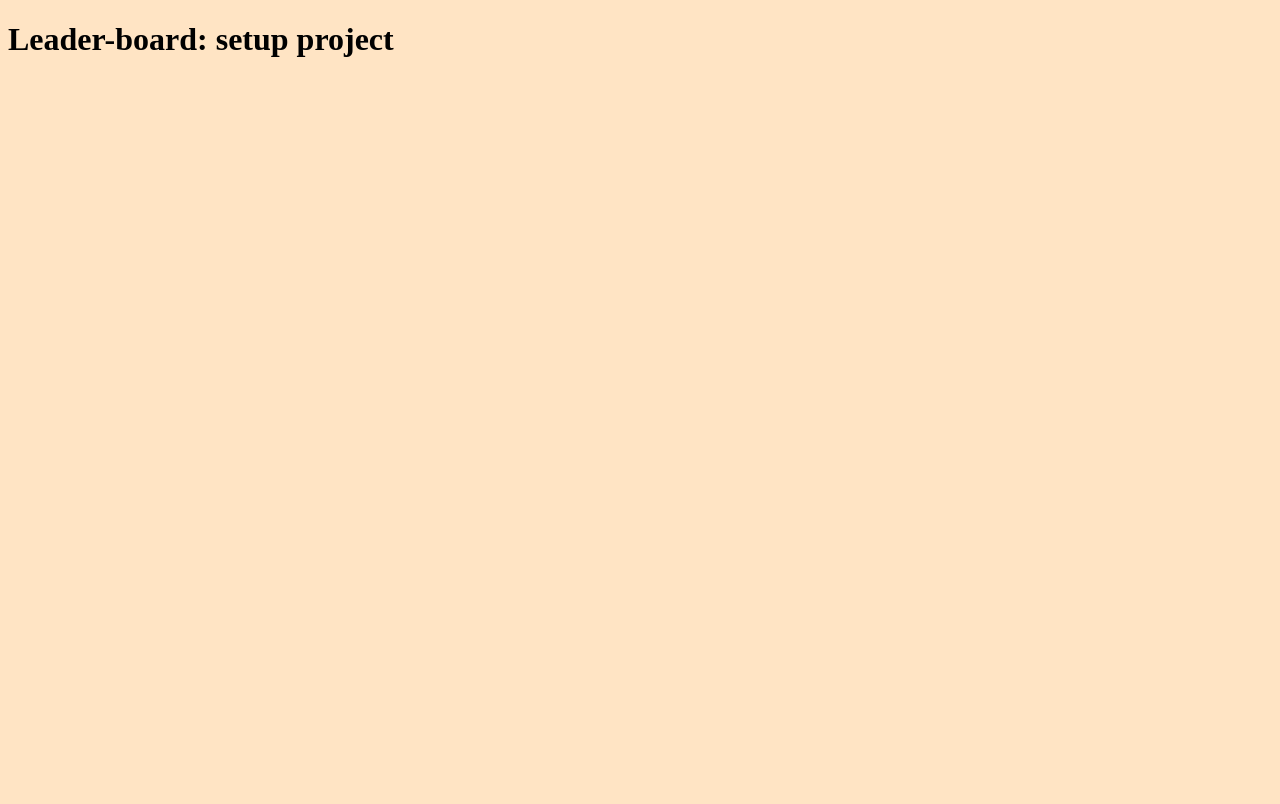
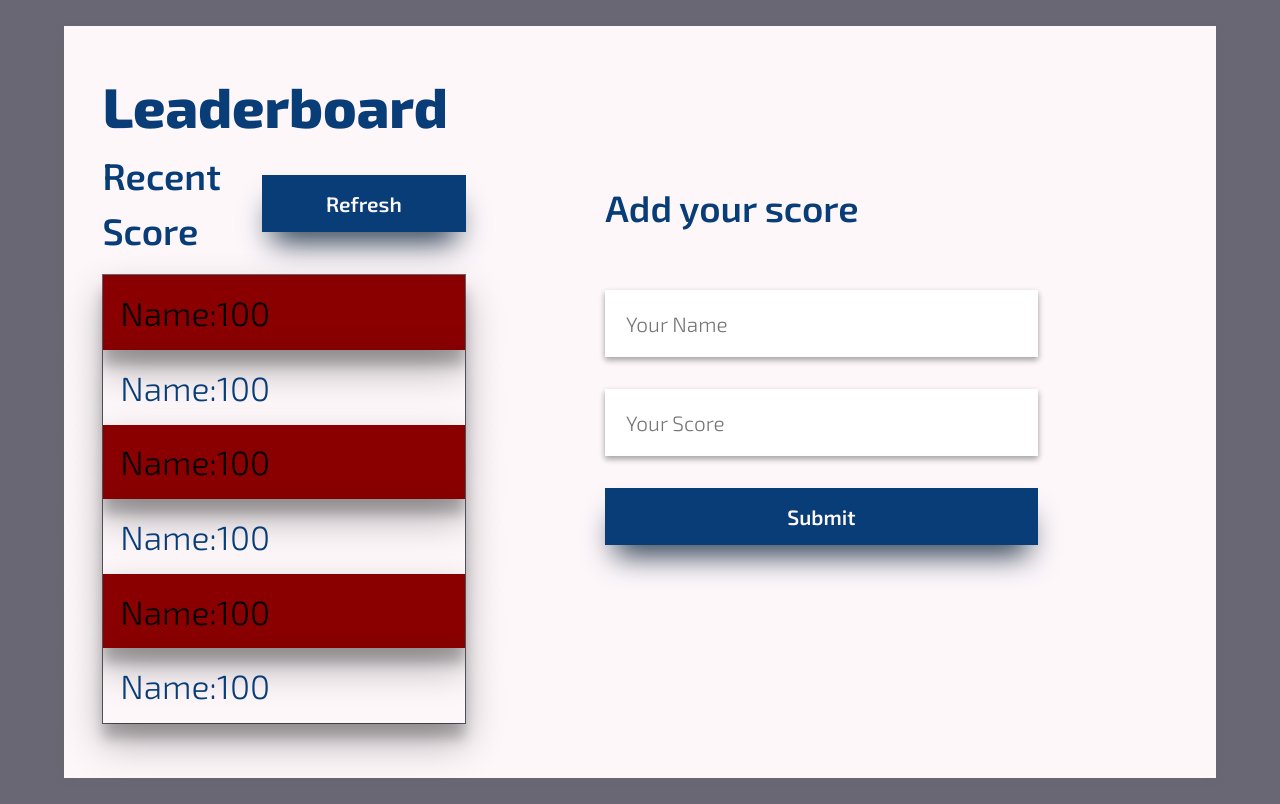
Before and after one commit to akos29/Leader-Board, a website built with webpack: page src/index.html in a window 1280 px wide. Built offline with nearby package versions, Linux system fonts and the light colour scheme.

Commit message:
Add index html and coresponding styling

```diff
--- a/src/index.html
+++ b/src/index.html
@@ -6,6 +6,37 @@
     <title>Leaderboard: setup project</title>
 </head>
 <body>
-    <h1>Leader-board: setup project</h1>
+    <div class="wrapper">
+        <head>
+            <h1>Leaderboard</h1>
+        </head>
+        <main>
+            <div class="recent-score">
+                <div class="top">
+                    <h2>Recent Score</h2>
+                    <button class="btn">
+                        refresh
+                    </button>
+                </div>
+                <div class="scores">
+                    <p>Name:100</p>
+                    <p>Name:100</p>
+                    <p>Name:100</p>
+                    <p>Name:100</p>
+                    <p>Name:100</p>
+                    <p>Name:100</p>
+                </div>
+            </div>
+            <div class="add-score">
+                <h2>Add your score</h2>
+                <form action="#" name="new-score">
+                    <input type="text" name="name" id-="name" placeholder="Your Name" required/>
+                    <input type="text" name="score" id="score" placeholder="Your Score">
+                    <input type="submit" value="Submit" class="btn">
+                </form>
+            </div>
+        </main>
+    </div>
+
 </body>
 </html>
--- a/src/style.css
+++ b/src/style.css
@@ -1,10 +1,124 @@
-body {
-  background-color: bisque;
+@import url('https://fonts.googleapis.com/css2?family=Exo+2:ital,wght@0,100;0,300;0,600;0,700;0,800;1,400;1,600&display=swap');
+
+:root {
+  --primary: #8a0000;
+  --secondary: #696773;
+  --bg-color: #fdF7FA;
+  --text: #083D77;
+}
+* {
+  border: 0;
+  margin: 0;
+  padding: 0;
+  box-sizing: border-box;
+  font-family: 'Exo 2', sans-serif;
 }
 
-.hello {
-  color: red;
-  font-family: 'Franklin Gothic Medium', 'Arial Narrow', Arial, sans-serif;
-  margin: 10px;
-  font-size: 1.7rem;
+body {
+  background-color: var(--secondary);
 }
+
+
+h1 {
+  color: var(--text);
+  font-size: 3.5em;
+  font-weight: 800;
+  line-height: 1.5em;
+}
+
+h2 {
+  color: var(--text);
+  font-size: 2.3em;
+  font-weight: 600;
+  line-height: 1.5em;
+}
+
+.wrapper {
+  margin: 2% 5%;
+  padding: 3%;
+  gap: 1em;
+  background-color: var(--bg-color);
+  min-height: 90vh;
+  box-shadow: rgba(99, 99, 99, 0.2) 0px 2px 8px 0px;
+}
+
+main {
+  display: flex;
+  flex-direction: row;
+  gap: 10%;
+  /* justify-content: space-between; */
+}
+
+.recent-score {
+  display: flex;
+  flex-direction: column;
+  width: 50%;
+}
+
+.top {
+  display: flex;
+  flex-direction: row;
+  align-items: center;
+  justify-content: space-between;
+}
+
+.btn {
+  background-color: var(--text);
+  color: var(--bg-color);
+  padding: 1rem 4rem;
+  text-transform: capitalize;
+  font-size: 1.3em;
+  font-weight: 600;
+  cursor: pointer;
+  box-shadow: rgb(38, 57, 77) 0px 20px 30px -10px;
+}
+
+.btn:hover {
+  background-color: var(--primary);
+}
+
+.scores {
+  margin: 1rem 0;
+  border: 1px solid var(--secondary);
+  /* box-shadow: rgb(38, 57, 77) 0px 20px 30px -10px; */
+}
+
+.scores p {
+  color: var(--text);
+  font-size: 2.1em;
+  font-weight: 500;
+  padding: .5em;
+  box-shadow: rgba(0, 0, 0, 0.3) 0px 19px 38px, rgba(0, 0, 0, 0.22) 0px 15px 12px;
+}
+
+.scores p:nth-child(2n+1) {
+  background-color: var(--primary);
+  color: black;
+}
+
+.add-score {
+  flex-direction: row;
+  padding: 2em;
+
+
+}
+
+.add-score h2 {
+  width: 100%;
+  margin-bottom: 1.5em;
+}
+
+form {
+  display: flex;
+  flex-direction: row;
+  flex-wrap: wrap;
+  gap: 2em;
+}
+
+input {
+  width: 80%;
+  font-size: 1.3em;
+  padding: 1em;
+  box-shadow: rgba(0, 0, 0, 0.16) 0px 3px 6px, rgba(0, 0, 0, 0.23) 0px 3px 6px;
+
+}
```
